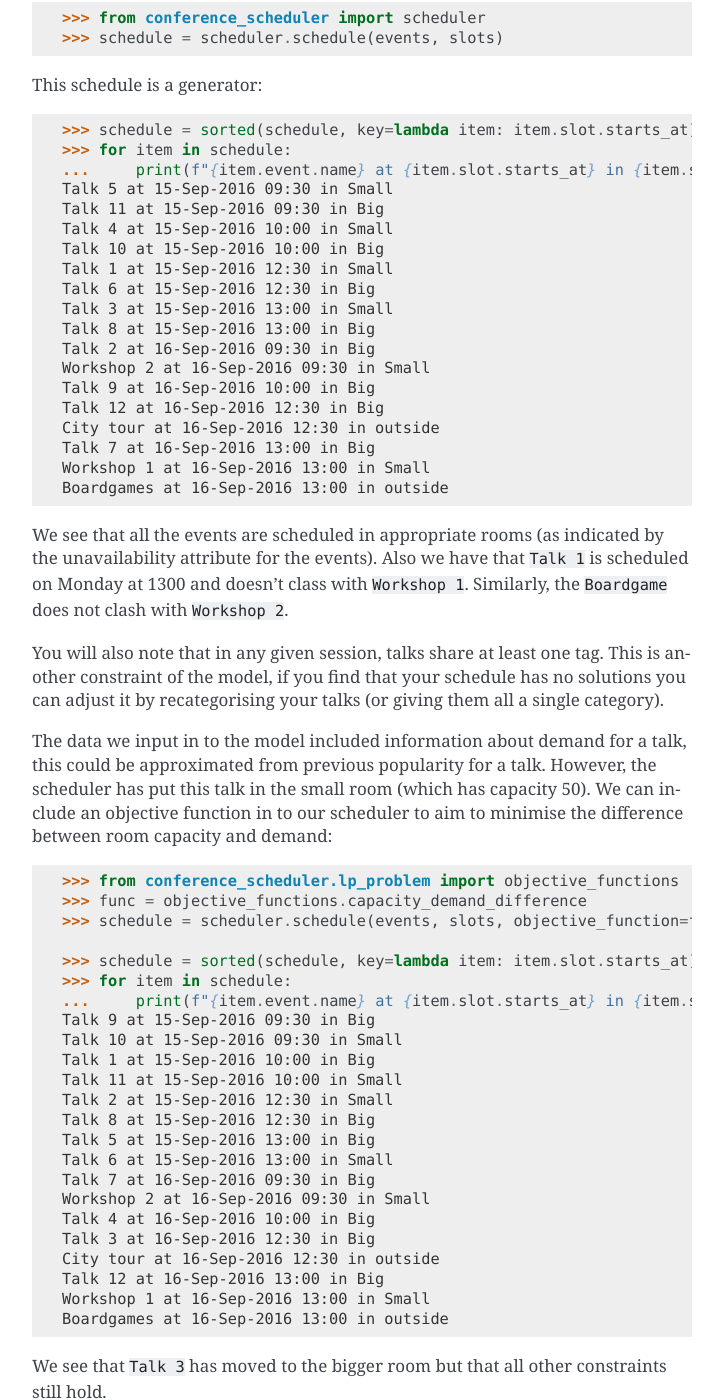
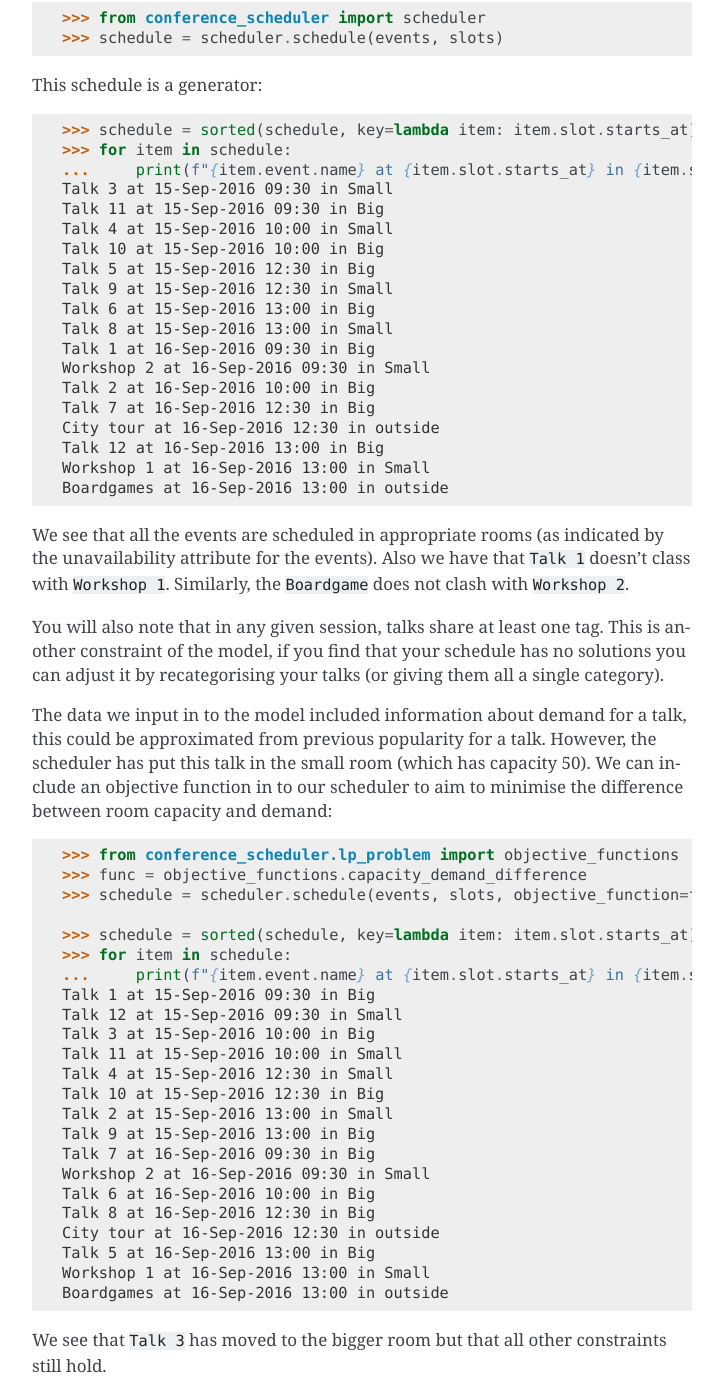
Before and after one commit to PyconUK/ConferenceScheduler, a Sphinx documentation site: the page built from docs/tutorial/index.rst, in a window 1280 px wide and 1400 px high, scrolled down 1605 px. Shown: the whole window, without its empty margins (388-1111 px from the left). Built offline with Sphinx 7.4.7, drawn with Linux system fonts in a browser that asks for light colours.

Commit message:
Change tags to be clearer.

```diff
--- a/docs/tutorial/index.rst
+++ b/docs/tutorial/index.rst
@@ -83,27 +83,28 @@ This schedule is a generator::
     >>> schedule = sorted(schedule, key=lambda item: item.slot.starts_at)
     >>> for item in schedule:
     ...     print(f"{item.event.name} at {item.slot.starts_at} in {item.slot.room.name}")
-    Talk 5 at 15-Sep-2016 09:30 in Small
+    Talk 3 at 15-Sep-2016 09:30 in Small
     Talk 11 at 15-Sep-2016 09:30 in Big
     Talk 4 at 15-Sep-2016 10:00 in Small
     Talk 10 at 15-Sep-2016 10:00 in Big
-    Talk 1 at 15-Sep-2016 12:30 in Small
-    Talk 6 at 15-Sep-2016 12:30 in Big
-    Talk 3 at 15-Sep-2016 13:00 in Small
-    Talk 8 at 15-Sep-2016 13:00 in Big
-    Talk 2 at 16-Sep-2016 09:30 in Big
+    Talk 5 at 15-Sep-2016 12:30 in Big
+    Talk 9 at 15-Sep-2016 12:30 in Small
+    Talk 6 at 15-Sep-2016 13:00 in Big
+    Talk 8 at 15-Sep-2016 13:00 in Small
+    Talk 1 at 16-Sep-2016 09:30 in Big
     Workshop 2 at 16-Sep-2016 09:30 in Small
-    Talk 9 at 16-Sep-2016 10:00 in Big
-    Talk 12 at 16-Sep-2016 12:30 in Big
+    Talk 2 at 16-Sep-2016 10:00 in Big
+    Talk 7 at 16-Sep-2016 12:30 in Big
     City tour at 16-Sep-2016 12:30 in outside
-    Talk 7 at 16-Sep-2016 13:00 in Big
+    Talk 12 at 16-Sep-2016 13:00 in Big
     Workshop 1 at 16-Sep-2016 13:00 in Small
     Boardgames at 16-Sep-2016 13:00 in outside
 
 
+
 We see that all the events are scheduled in appropriate rooms (as indicated by
 the unavailability attribute for the events). Also we have that :code:`Talk 1`
-is scheduled on Monday at 1300 and doesn't class with :code:`Workshop 1`.
+doesn't class with :code:`Workshop 1`.
 Similarly, the :code:`Boardgame` does not clash with :code:`Workshop 2`.
 
 You will also note that in any given session, talks share at least one tag. This
@@ -124,20 +125,20 @@ difference between room capacity and demand::
     >>> schedule = sorted(schedule, key=lambda item: item.slot.starts_at)
     >>> for item in schedule:
     ...     print(f"{item.event.name} at {item.slot.starts_at} in {item.slot.room.name}")
-    Talk 9 at 15-Sep-2016 09:30 in Big
-    Talk 10 at 15-Sep-2016 09:30 in Small
-    Talk 1 at 15-Sep-2016 10:00 in Big
+    Talk 1 at 15-Sep-2016 09:30 in Big
+    Talk 12 at 15-Sep-2016 09:30 in Small
+    Talk 3 at 15-Sep-2016 10:00 in Big
     Talk 11 at 15-Sep-2016 10:00 in Small
-    Talk 2 at 15-Sep-2016 12:30 in Small
-    Talk 8 at 15-Sep-2016 12:30 in Big
-    Talk 5 at 15-Sep-2016 13:00 in Big
-    Talk 6 at 15-Sep-2016 13:00 in Small
+    Talk 4 at 15-Sep-2016 12:30 in Small
+    Talk 10 at 15-Sep-2016 12:30 in Big
+    Talk 2 at 15-Sep-2016 13:00 in Small
+    Talk 9 at 15-Sep-2016 13:00 in Big
     Talk 7 at 16-Sep-2016 09:30 in Big
     Workshop 2 at 16-Sep-2016 09:30 in Small
-    Talk 4 at 16-Sep-2016 10:00 in Big
-    Talk 3 at 16-Sep-2016 12:30 in Big
+    Talk 6 at 16-Sep-2016 10:00 in Big
+    Talk 8 at 16-Sep-2016 12:30 in Big
     City tour at 16-Sep-2016 12:30 in outside
-    Talk 12 at 16-Sep-2016 13:00 in Big
+    Talk 5 at 16-Sep-2016 13:00 in Big
     Workshop 1 at 16-Sep-2016 13:00 in Small
     Boardgames at 16-Sep-2016 13:00 in outside
 
```
Also changed, not shown: other parts of docs/tutorial/index.rst (+12 -12 lines).
